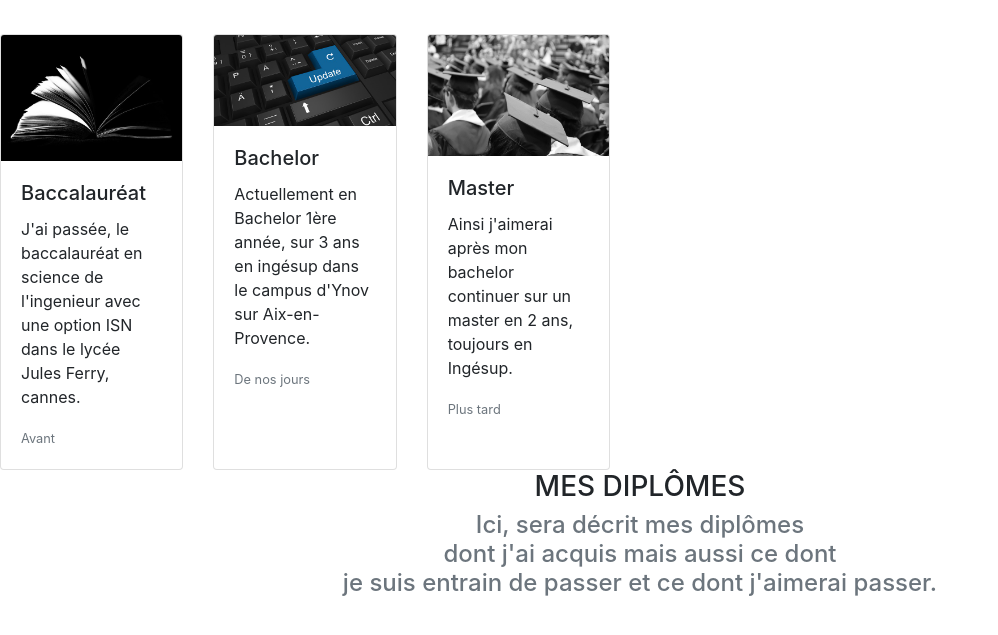
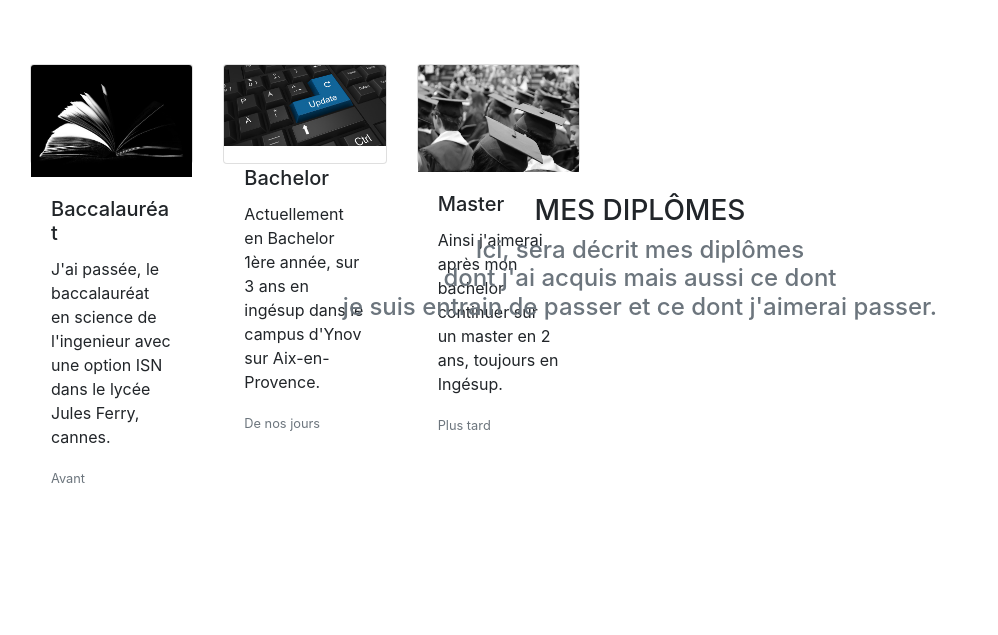
Before and after one commit to isatys/PROJET_UF, a PHP site: page /diplomes.php in a window 1280 px wide. Shown: the part 56-691 px from the top of the page, without its empty margins (0-998 px from the left). Run offline with PHP 8.4, Linux system fonts and the light colour scheme; some libraries are stand-ins or nearby versions.

Commit message:
git add .

```diff
--- a/assets/CSS/diplomes.css
+++ b/assets/CSS/diplomes.css
@@ -11,7 +11,14 @@ body{
   section {
     padding: 30px 0;
   }
+.card-deck{
+  padding: 30px;
+}
+
 .card{
   margin: 0 auto;
-  width: 100%;
+  width: 100px;
+  height: 100px;
+  background-color: #ccc;
+  border-radius: 3px;
 }
```
